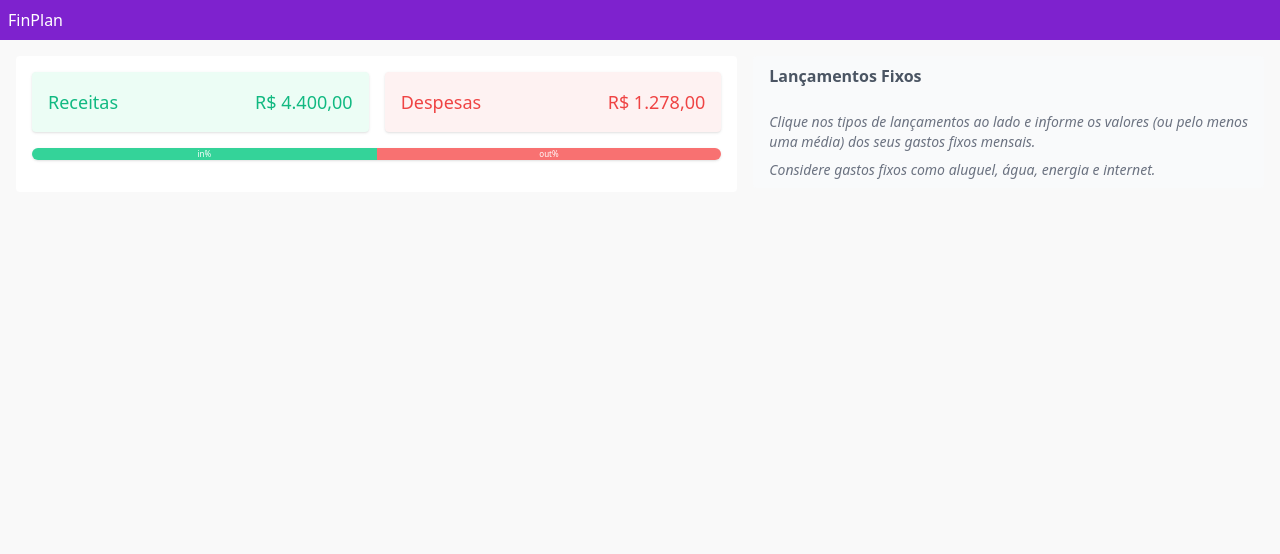
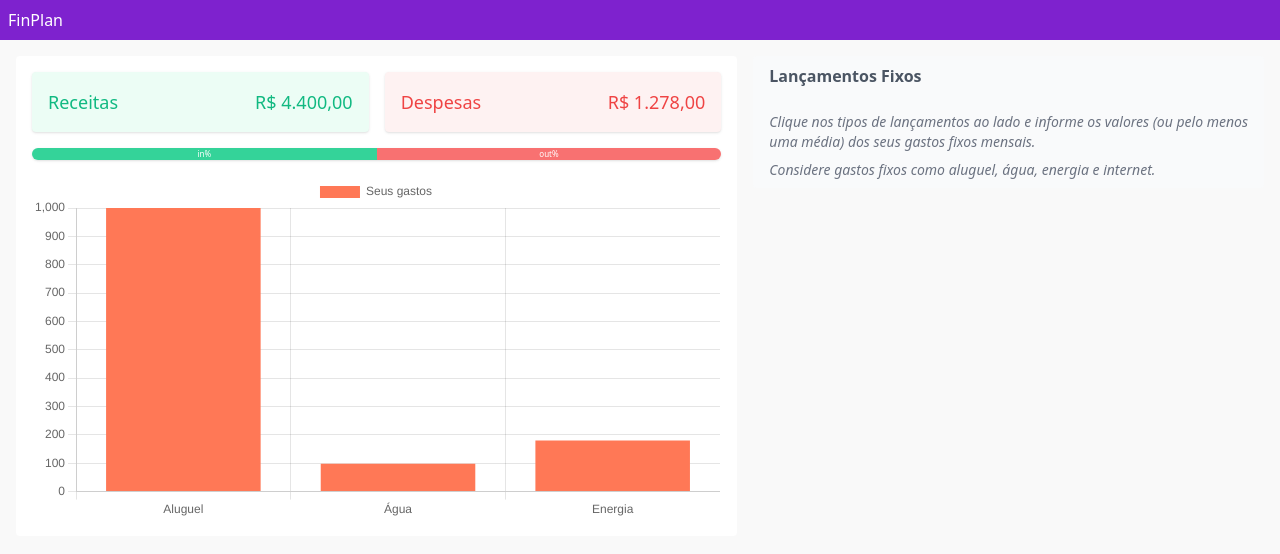
Before and after one commit to josecarlosmonteiro/facileasy-finplan-web, a Next.js app: page /lancamentos-fixos in a window 1280 px wide. Shown: the top 554 px of the page. Built offline with nearby package versions, Linux system fonts and the light colour scheme.

Commit message:
feat: implementar gráfico de gastos fixos.

```diff
--- a/src/app/(logged)/lancamentos-fixos/page.tsx
+++ b/src/app/(logged)/lancamentos-fixos/page.tsx
@@ -4,8 +4,14 @@ import { ReleasesBalance } from "@/components/releases/ReleasesBalance";
 import { TotalReleasesBalance } from "@/components/releases/TotalReleasesBalance";
 import { Chart } from "@/components/releases/shared/Chart";
 import { RELEASE_MOCK } from "@/utils/MOCKS";
+import { filterByProp } from "@/utils/lists";
 
 export default function FixedReleases() {
+  const expenses = filterByProp(RELEASE_MOCK, 'type', 'out');
+
+  const expensesLabels = expenses.map(el => el.title);
+  const expensesValues = expenses.map(el => el.value);
+
   return (
     <div className="flex flex-col gap-4 p-4">
       <div className="grid grid-cols-12 gap-4 text-center">
@@ -13,9 +19,14 @@ export default function FixedReleases() {
           <TotalReleasesBalance releases={RELEASE_MOCK} />
           <ReleasesBalance />
 
-          <div className="max-h-[220px] w-fit mx-auto">
-            <Chart />
-          </div>
+          <Chart data={{
+            labels: expensesLabels,
+            datasets: [{
+              label: 'Seus gastos',
+              data: expensesValues,
+              backgroundColor: "#ff7856"
+            }],
+          }} />
         </section>
 
         <section className="h-fit col-span-5 bg-gray-50 rounded text-start p-2 px-4">
--- a/src/components/releases/shared/Chart.tsx
+++ b/src/components/releases/shared/Chart.tsx
@@ -2,33 +2,27 @@
 
 import { useEffect, useRef } from "react";
 import { Chart as ChartJS } from 'chart.js/auto';
+import { ChartData } from "chart.js";
+// import { ChartDataSet } from "chart.js";
 
-export function Chart() {
+type Props = {
+  labels?: string[];
+  data: ChartData;
+}
+
+export function Chart({ labels, data }: Props) {
   const chartRef = useRef<HTMLDivElement | null>(null);
 
   useEffect(() => {
     const canvas = document.createElement('canvas');
-    canvas.className = "!w-full !h-full";
+    canvas.className = "w-full h-full";
 
     new ChartJS(canvas, {
       type: 'bar',
-      data: {
-        labels: ['moradia', 'alimentação', 'lazer', 'pets'],
-        datasets: [{
-          label: 'Despesas gerais',
-          data: [1230, 800, 500, 200],
-        }],
-      },
-      options: {
-        responsive: true,
-        layout: {
-          autoPadding: true
-        },
-      },
+      data,
     });
 
     chartRef.current?.appendChild(canvas);
-
     return () => chartRef.current?.removeChild(chartRef.current.children[0]);
   }, []);
 
```
